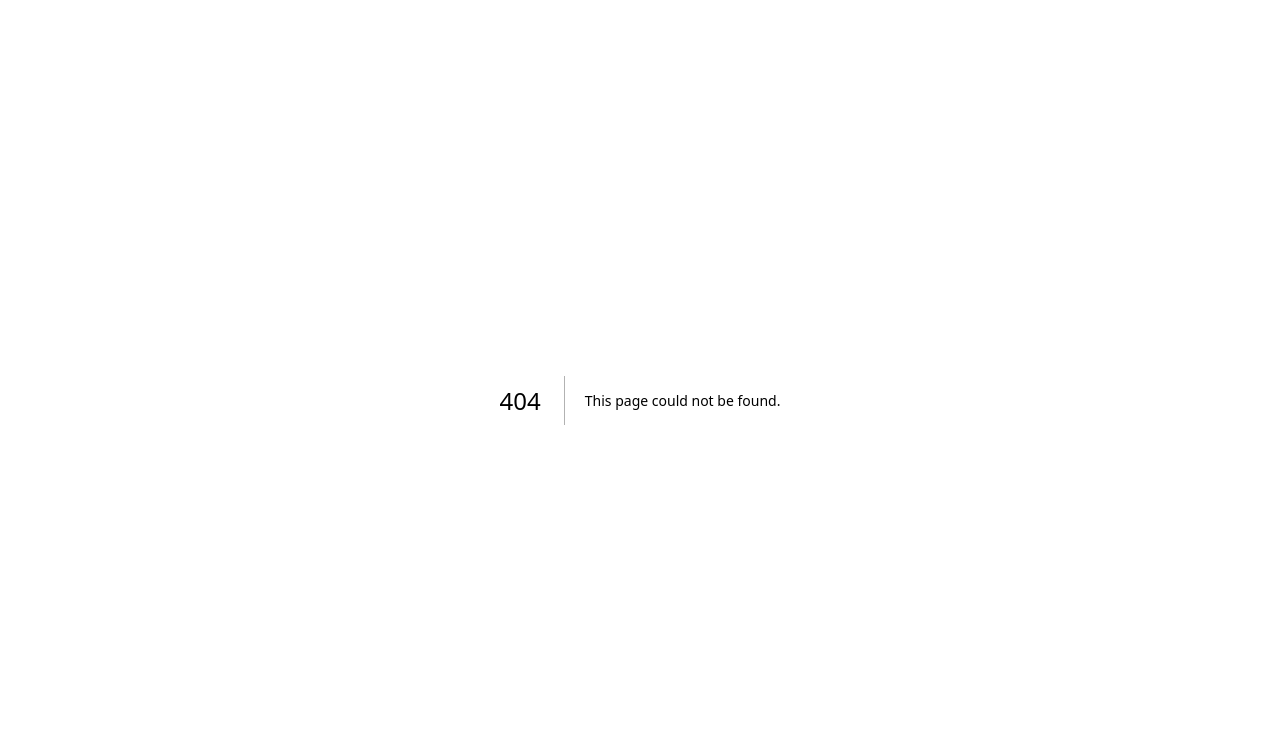
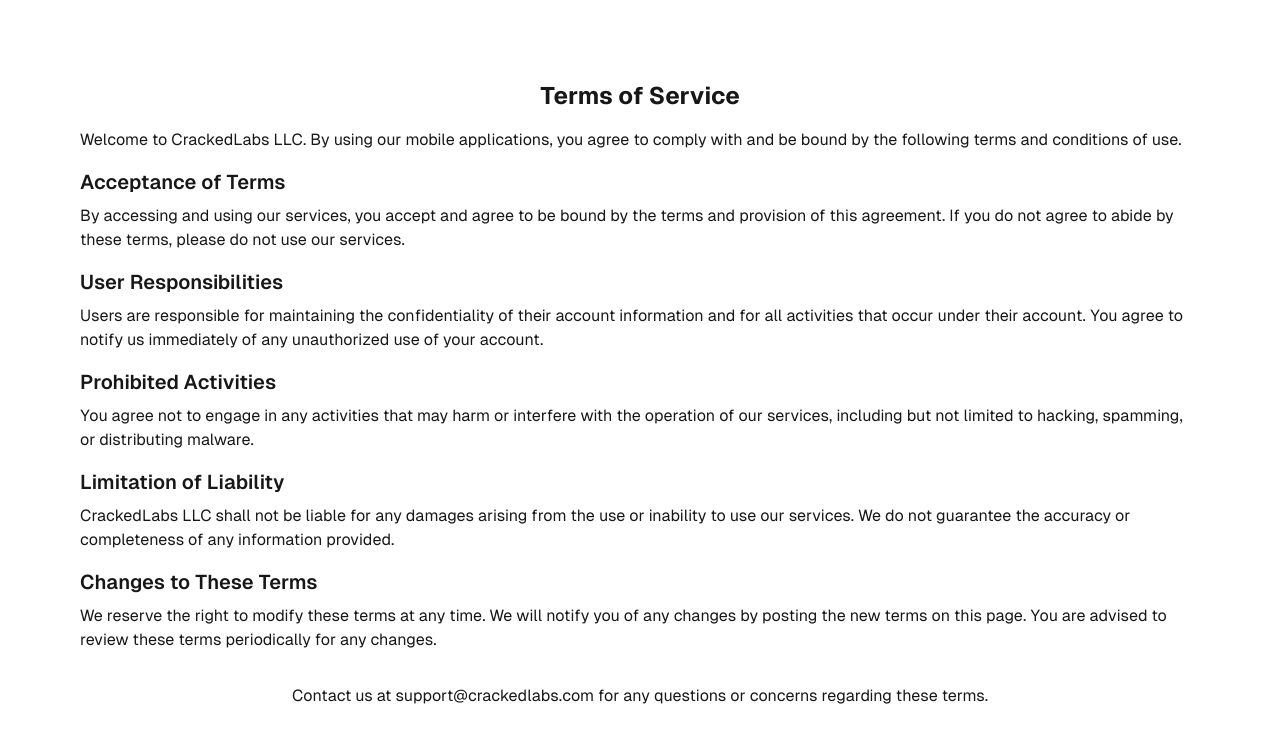
Before and after one commit to srilokhkaruturi/cracked-labs-website, a Next.js app: page /terms in a window 1280 px wide. Before the commit this address had no page. Shown: the top 742 px of the page. Built offline with nearby package versions, Linux system fonts and the light colour scheme.

Commit message:
feat: cracked labs

```diff
--- a/app/page.tsx
+++ b/app/page.tsx
@@ -2,94 +2,39 @@
   return (
     <div className="grid grid-rows-[20px_1fr_20px] items-center justify-items-center min-h-screen p-8 pb-20 gap-16 sm:p-20 font-[family-name:var(--font-geist-sans)]">
       <main className="flex flex-col gap-8 row-start-2 items-center sm:items-start">
-        <p className="list-inside list-decimal text-sm text-center sm:text-left font-[family-name:var(--font-geist-mono)]">
+        <div className="list-inside list-decimal text-sm text-center sm:text-left font-[family-name:var(--font-geist-mono)]">
           <p className="mb-2">
             CrackedLabs LLC
           </p>
           <p>Viral Mobile Apps</p>
-        </p>
-
-        {/* <div className="flex gap-4 items-center flex-col sm:flex-row">
-          <a
-            className="rounded-full border border-solid border-transparent transition-colors flex items-center justify-center bg-foreground text-background gap-2 hover:bg-[#383838] dark:hover:bg-[#ccc] text-sm sm:text-base h-10 sm:h-12 px-4 sm:px-5"
-            href="https://vercel.com/new?utm_source=create-next-app&utm_medium=appdir-template-tw&utm_campaign=create-next-app"
-            target="_blank"
-            rel="noopener noreferrer"
-          >
-            <Image
-              className="dark:invert"
-              src="/vercel.svg"
-              alt="Vercel logomark"
-              width={20}
-              height={20}
-            />
-            Terms
-          </a>
-          <a
-            className="rounded-full border border-solid border-black/[.08] dark:border-white/[.145] transition-colors flex items-center justify-center hover:bg-[#f2f2f2] dark:hover:bg-[#1a1a1a] hover:border-transparent text-sm sm:text-base h-10 sm:h-12 px-4 sm:px-5 sm:min-w-44"
-            href="https://nextjs.org/docs?utm_source=create-next-app&utm_medium=appdir-template-tw&utm_campaign=create-next-app"
-            target="_blank"
-            rel="noopener noreferrer"
-          >
-            Privacy
-          </a>
-          <a
-            className="rounded-full border border-solid border-black/[.08] dark:border-white/[.145] transition-colors flex items-center justify-center hover:bg-[#f2f2f2] dark:hover:bg-[#1a1a1a] hover:border-transparent text-sm sm:text-base h-10 sm:h-12 px-4 sm:px-5 sm:min-w-44"
-            href="https://nextjs.org/docs?utm_source=create-next-app&utm_medium=appdir-template-tw&utm_campaign=create-next-app"
-            target="_blank"
-            rel="noopener noreferrer"
-          >
-            Privacy
-          </a>
-        </div> */}
+        </div>
       </main>
-      {/* <footer className="row-start-3 flex gap-6 flex-wrap items-center justify-center">
+      <footer className="row-start-3 flex gap-6 flex-wrap items-center justify-center">
         <a
           className="flex items-center gap-2 hover:underline hover:underline-offset-4"
-          href="https://nextjs.org/learn?utm_source=create-next-app&utm_medium=appdir-template-tw&utm_campaign=create-next-app"
+          href="/privacy"
           target="_blank"
           rel="noopener noreferrer"
         >
-          <Image
-            aria-hidden
-            src="/file.svg"
-            alt="File icon"
-            width={16}
-            height={16}
-          />
-          Learn
+          Privacy
         </a>
         <a
           className="flex items-center gap-2 hover:underline hover:underline-offset-4"
-          href="https://vercel.com/templates?framework=next.js&utm_source=create-next-app&utm_medium=appdir-template-tw&utm_campaign=create-next-app"
+          href="/terms"
           target="_blank"
           rel="noopener noreferrer"
         >
-          <Image
-            aria-hidden
-            src="/window.svg"
-            alt="Window icon"
-            width={16}
-            height={16}
-          />
-          Examples
+          Terms
         </a>
         <a
           className="flex items-center gap-2 hover:underline hover:underline-offset-4"
-          href="https://nextjs.org?utm_source=create-next-app&utm_medium=appdir-template-tw&utm_campaign=create-next-app"
+          href="/privacy"
           target="_blank"
           rel="noopener noreferrer"
         >
-          <Image
-            aria-hidden
-            src="/globe.svg"
-            alt="Globe icon"
-            width={16}
-            height={16}
-          />
-          Go to nextjs.org →
+          Support
         </a>
-      </footer> */}
+      </footer>
     </div>
   );
 }
--- /dev/null
+++ b/app/privacy/page.tsx
@@ -0,0 +1,29 @@
+export default function PrivacyPolicy() {
+  return (
+    <div className="p-8 sm:p-20 font-[family-name:var(--font-geist-sans)]">
+      <h1 className="text-2xl font-bold mb-4 text-center">Privacy Policy</h1>
+      <p className="mb-4">
+        At CrackedLabs LLC, we are committed to protecting your privacy. This Privacy Policy outlines our practices regarding the collection, use, and disclosure of your information when you use our mobile applications.
+      </p>
+      <h2 className="text-xl font-semibold mb-2">Information We Collect</h2>
+      <p className="mb-4">
+        We may collect personal information such as your name, email address, and usage data when you use our apps. This information is used to improve our services and provide a better user experience.
+      </p>
+      <h2 className="text-xl font-semibold mb-2">How We Use Your Information</h2>
+      <p className="mb-4">
+        The information we collect is used to personalize your experience, improve our applications, and communicate with you. We do not sell or share your personal information with third parties without your consent.
+      </p>
+      <h2 className="text-xl font-semibold mb-2">Data Security</h2>
+      <p className="mb-4">
+        We implement appropriate security measures to protect your information from unauthorized access, alteration, or disclosure. However, no method of transmission over the internet or electronic storage is 100% secure.
+      </p>
+      <h2 className="text-xl font-semibold mb-2">Changes to This Policy</h2>
+      <p className="mb-4">
+        We may update our Privacy Policy from time to time. We will notify you of any changes by posting the new policy on this page. You are advised to review this Privacy Policy periodically for any changes.
+      </p>
+      <footer className="mt-8 text-center">
+        <p>Contact us at support@crackedlabs.com for any questions or concerns regarding this policy.</p>
+      </footer>
+    </div>
+  );
+}
--- /dev/null
+++ b/app/support/page.tsx
@@ -0,0 +1,33 @@
+export default function TermsOfService() {
+    return (
+      <div className="p-8 sm:p-20 font-[family-name:var(--font-geist-sans)]">
+        <h1 className="text-2xl font-bold mb-4 text-center">Terms of Service</h1>
+        <p className="mb-4">
+          Welcome to CrackedLabs LLC. By using our mobile applications, you agree to comply with and be bound by the following terms and conditions of use.
+        </p>
+        <h2 className="text-xl font-semibold mb-2">Acceptance of Terms</h2>
+        <p className="mb-4">
+          By accessing and using our services, you accept and agree to be bound by the terms and provision of this agreement. If you do not agree to abide by these terms, please do not use our services.
+        </p>
+        <h2 className="text-xl font-semibold mb-2">User Responsibilities</h2>
+        <p className="mb-4">
+          Users are responsible for maintaining the confidentiality of their account information and for all activities that occur under their account. You agree to notify us immediately of any unauthorized use of your account.
+        </p>
+        <h2 className="text-xl font-semibold mb-2">Prohibited Activities</h2>
+        <p className="mb-4">
+          You agree not to engage in any activities that may harm or interfere with the operation of our services, including but not limited to hacking, spamming, or distributing malware.
+        </p>
+        <h2 className="text-xl font-semibold mb-2">Limitation of Liability</h2>
+        <p className="mb-4">
+          CrackedLabs LLC shall not be liable for any damages arising from the use or inability to use our services. We do not guarantee the accuracy or completeness of any information provided.
+        </p>
+        <h2 className="text-xl font-semibold mb-2">Changes to These Terms</h2>
+        <p className="mb-4">
+          We reserve the right to modify these terms at any time. We will notify you of any changes by posting the new terms on this page. You are advised to review these terms periodically for any changes.
+        </p>
+        <footer className="mt-8 text-center">
+          <p>Contact us at team@crackedlabs.com for any questions or concerns regarding these terms.</p>
+        </footer>
+      </div>
+    );
+  }
--- /dev/null
+++ b/app/terms/page.tsx
@@ -0,0 +1,33 @@
+export default function TermsOfService() {
+  return (
+    <div className="p-8 sm:p-20 font-[family-name:var(--font-geist-sans)]">
+      <h1 className="text-2xl font-bold mb-4 text-center">Terms of Service</h1>
+      <p className="mb-4">
+        Welcome to CrackedLabs LLC. By using our mobile applications, you agree to comply with and be bound by the following terms and conditions of use.
+      </p>
+      <h2 className="text-xl font-semibold mb-2">Acceptance of Terms</h2>
+      <p className="mb-4">
+        By accessing and using our services, you accept and agree to be bound by the terms and provision of this agreement. If you do not agree to abide by these terms, please do not use our services.
+      </p>
+      <h2 className="text-xl font-semibold mb-2">User Responsibilities</h2>
+      <p className="mb-4">
+        Users are responsible for maintaining the confidentiality of their account information and for all activities that occur under their account. You agree to notify us immediately of any unauthorized use of your account.
+      </p>
+      <h2 className="text-xl font-semibold mb-2">Prohibited Activities</h2>
+      <p className="mb-4">
+        You agree not to engage in any activities that may harm or interfere with the operation of our services, including but not limited to hacking, spamming, or distributing malware.
+      </p>
+      <h2 className="text-xl font-semibold mb-2">Limitation of Liability</h2>
+      <p className="mb-4">
+        CrackedLabs LLC shall not be liable for any damages arising from the use or inability to use our services. We do not guarantee the accuracy or completeness of any information provided.
+      </p>
+      <h2 className="text-xl font-semibold mb-2">Changes to These Terms</h2>
+      <p className="mb-4">
+        We reserve the right to modify these terms at any time. We will notify you of any changes by posting the new terms on this page. You are advised to review these terms periodically for any changes.
+      </p>
+      <footer className="mt-8 text-center">
+        <p>Contact us at support@crackedlabs.com for any questions or concerns regarding these terms.</p>
+      </footer>
+    </div>
+  );
+}
```
